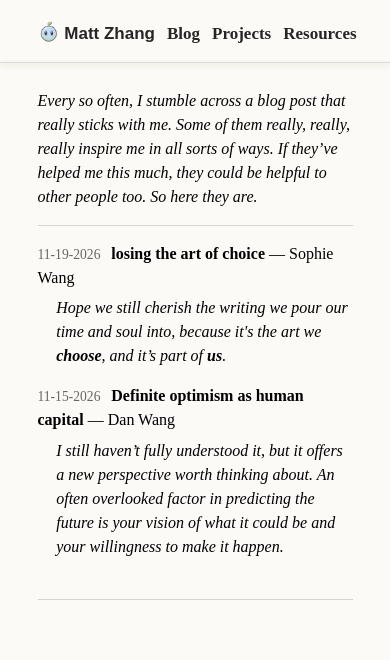
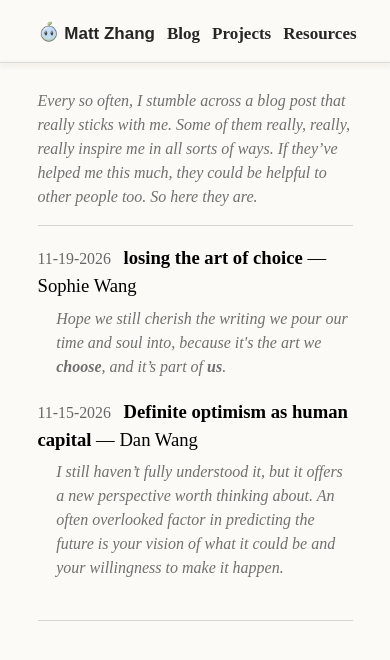
Before and after one commit to MattChenyuanZhang/MattZ.github.io, a plain HTML site: page reading.html in a window 390 px wide. Drawn offline with Linux system fonts and the light colour scheme.

Commit message:
Refine reading typography and hide garden option

```diff
--- a/garden-sequences.js
+++ b/garden-sequences.js
@@ -26,6 +26,7 @@
     Object.assign(button.style,{position:'fixed',right:'14px',bottom:'10px',zIndex:'12',
       font:'12px Georgia,serif',color:'#888',background:'rgba(255,255,255,.86)',border:'0',
       padding:'5px 7px',textDecoration:'underline',textUnderlineOffset:'3px',cursor:'pointer'});
+    button.hidden=true;
     document.body.append(button);
     function refresh(){
       const previous=status?.enabled;
--- a/reading.html
+++ b/reading.html
@@ -20,7 +20,7 @@
     </nav>
     </div>
     <main class="container" aria-label="Reading">
-        <p style="font-style: italic;">Every so often, I stumble across a blog post that really sticks with me. Some of them really, really, really inspire me in all sorts of ways. If they’ve helped me this much, they could be helpful to other people too. So here they are.</p>
+        <p class="reading-intro" style="font-style: italic;">Every so often, I stumble across a blog post that really sticks with me. Some of them really, really, really inspire me in all sorts of ways. If they’ve helped me this much, they could be helpful to other people too. So here they are.</p>
         <hr class="reading-divider">
         <article class="reading-entry">
             <p class="reading-entry-heading"><time datetime="2026-11-19">11-19-2026</time> <strong><a href="https://www.sophielwang.com/blog/choice">losing the art of choice</a></strong> — Sophie Wang</p>
--- a/stylesheet.css
+++ b/stylesheet.css
@@ -76,6 +76,15 @@ a:active {
   position: relative;
 }
 
+em,
+i:not([class]),
+[style*="font-style: italic"],
+.reading-recommendation p,
+.quote,
+.last-blog-date {
+  color: #707070;
+}
+
 .reading-divider {
   border: 0;
   border-top: 1px solid rgba(0, 0, 0, 0.15);
@@ -101,9 +110,15 @@ a:active {
   padding-inline-start: 1.1em;
 }
 
+.reading-intro {
+  font-size: calc(1em * 6 / 7);
+}
+
 .reading-recommendation p {
   margin: 0;
+  font-size: calc(1em * 6 / 7);
   font-style: italic;
+  color: #707070;
 }
 
 .profile-section {
@@ -242,7 +257,7 @@ a:active {
   text-align: center;
   font-style: italic;
   font-size: 1.1rem;
-  color: rgba(0, 0, 0, 0.887);
+  color: #707070;
 }
 
 .quote-author {
@@ -277,7 +292,7 @@ a:active {
   text-align: right;
   font-size: 1em;
   font-style: italic;
-  color: #777;
+  color: #707070;
   margin-top: 32px;
 }
 
@@ -693,6 +708,15 @@ a:active {
     line-height: 1.5;
   }
 
+  .reading-intro,
+  .reading-recommendation p {
+    font-size: 16px;
+  }
+
+  .reading-entry-heading {
+    font-size: calc(16px * 7 / 6);
+  }
+
   .project-left,
   .project-mid,
   .project-right {
```
